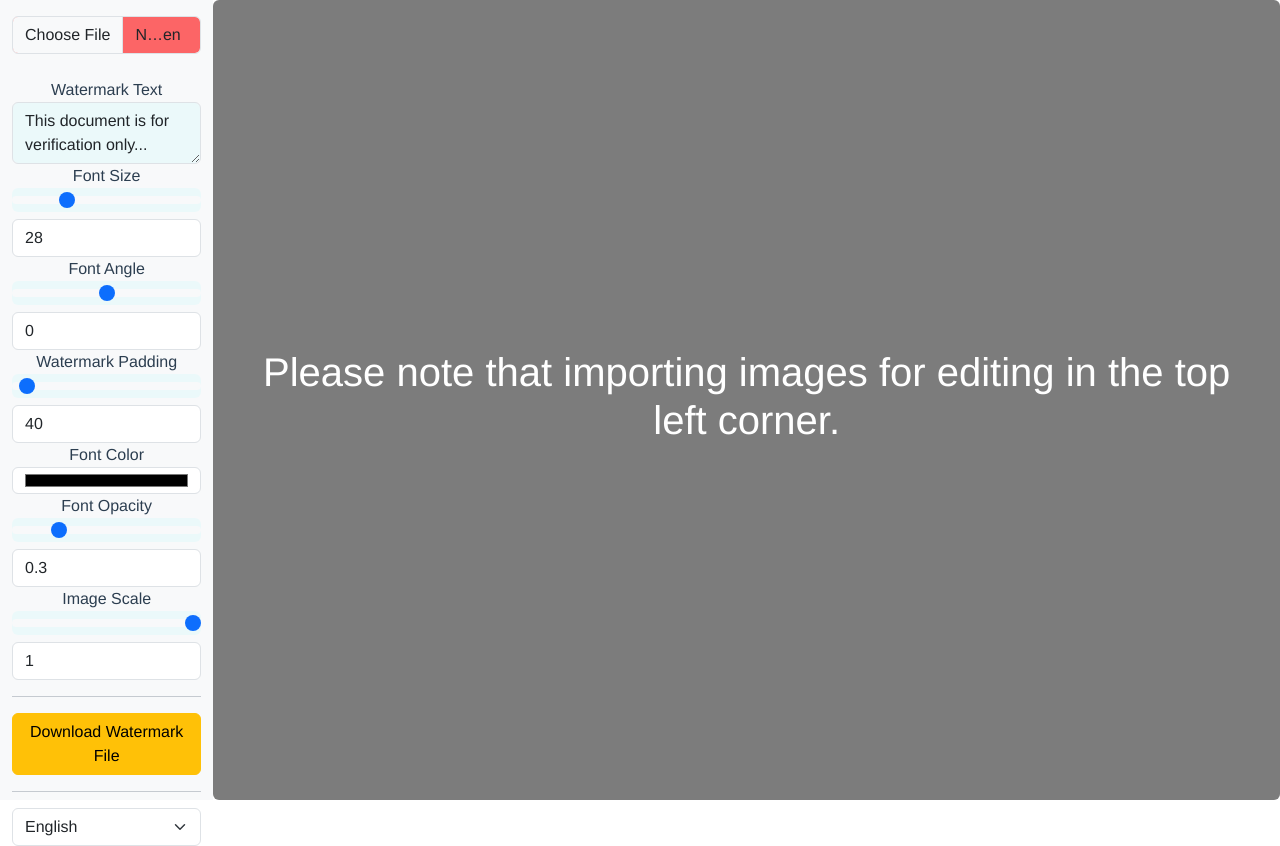
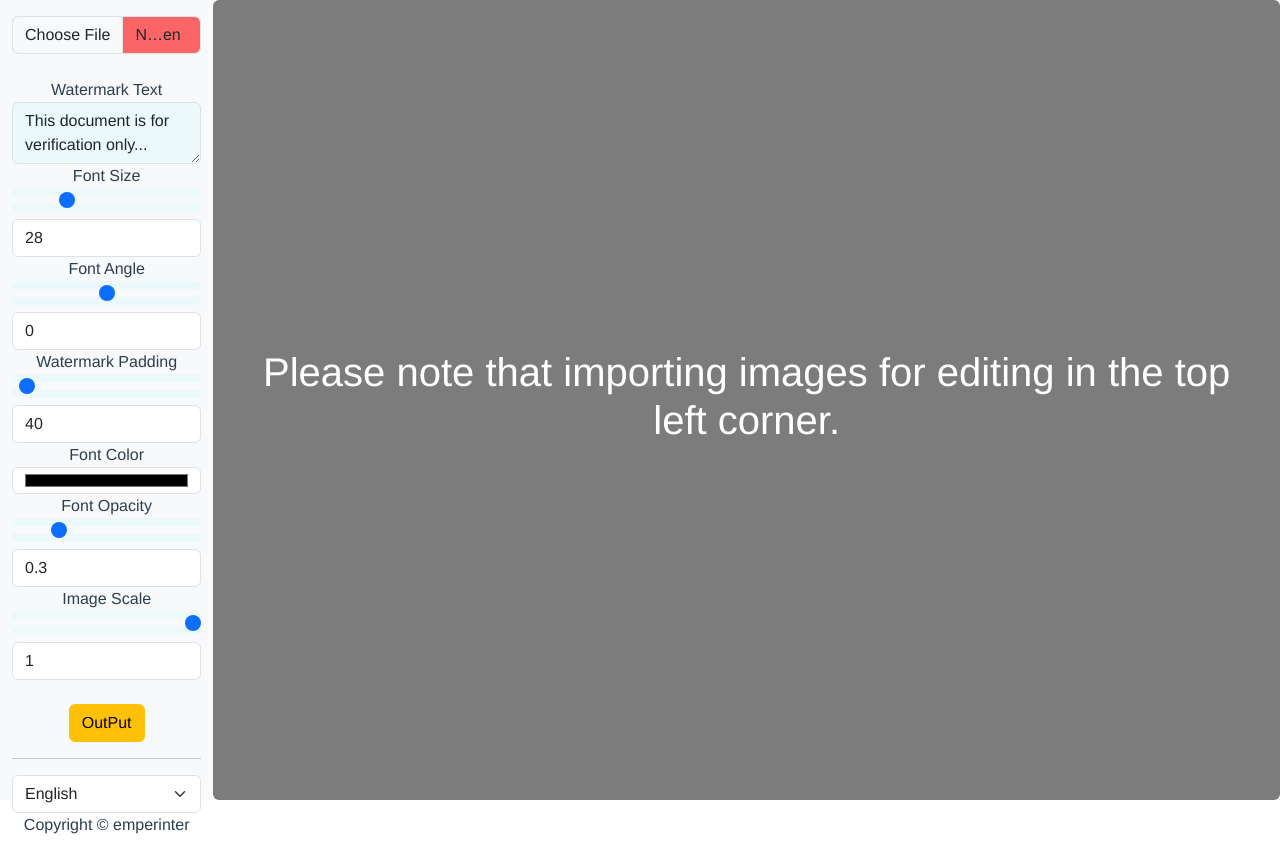
Before and after one commit to emperinter/watermark-vue, a Vue app: page / in a window 1280 px wide. Built offline with nearby package versions, Linux system fonts and the light colour scheme.

Commit message:
refactor(lang): change some language

```diff
--- a/src/background.js
+++ b/src/background.js
@@ -15,7 +15,8 @@ async function createWindow() {
   const win = new BrowserWindow({
     width: 1400,
     height: 900,
-    title: "WaterMark",
+    // frame: false, // 隐藏标题栏
+    title: "",
     icon: "./assets/logo.png",
     webPreferences: {
 
--- a/src/components/ImageWatermark.vue
+++ b/src/components/ImageWatermark.vue
@@ -51,7 +51,8 @@
               <input type="range" class="form-range" v-model.number="scale" min="0.1" max="1" step="0.1" @change="addWatermark"  style="background-color:rgba(0, 255, 255, 0.05);border-radius: 0.375rem;">
               <input type="number" class="form-control" v-model.number="scale" @change="addWatermark">
             </li>
-            <hr>
+            <!-- <hr> -->
+            <br>
             <li>
               <button class="btn btn-warning" @click="downloadImage">{{ $t('Download') }}</button>
             </li>
@@ -63,14 +64,14 @@
               :key="item"
               :label="item"
               :value="$i18n.messages.label_tag[item]"
-              :selected="this.$i18n.locale === $i18n.messages.label_tag[item]"
+              :selected="($i18n.messages.label_tag[item] && $i18n.locale === $i18n.messages.label_tag[item]) || item === 'English'"
               >
             </option>
           </select>
-          <!-- <hr>
-          <div>
+          <!-- <hr> -->
+          <p>
               Copyright © emperinter
-          </div> -->
+          </p>
       </div>
     </nav>
       <main class="col-md-9 ms-sm-auto col-lg-10 px-md-4  container-fluid my-container" style="background-color: #00000083 !important;border-radius: 0.375rem;overflow: scroll;overflow-y: scroll;">
--- a/src/locales/cn.json
+++ b/src/locales/cn.json
@@ -1,7 +1,7 @@
 {
     "Image Watermark":"图片水印",
     "Add Watermark":"添加/修改水印",
-    "Download":"下载水印文件",
+    "Download":"导出",
     "Watermark Text":"水印内容",
     "Font Size":"字体大小",
     "Font Color":"字体颜色",
--- a/src/locales/de.json
+++ b/src/locales/de.json
@@ -1,7 +1,7 @@
 {
     "Image Watermark": "Bild Wasserzeichen",
     "Add Watermark": "Wasserzeichen hinzufügen / ändern",
-    "Download": "Wasserzeichen-Datei herunterladen",
+    "Download": "Herunterladen",
     "Watermark Text": "Wasserzeichen-Text",
     "Font Size": "Schriftgröße",
     "Font Color": "Schriftfarbe",
--- a/src/locales/en.json
+++ b/src/locales/en.json
@@ -1,7 +1,7 @@
 {
     "Image Watermark": "Image Watermark",
     "Add Watermark": "Add/Modify Watermark",
-    "Download": "Download Watermark File",
+    "Download": "OutPut",
     "Watermark Text": "Watermark Text",
     "Font Size": "Font Size",
     "Font Color": "Font Color",
--- a/src/locales/es.json
+++ b/src/locales/es.json
@@ -1,7 +1,7 @@
 {
     "Image Watermark": "Marca de agua de imagen",
     "Add Watermark": "Agregar/Modificar marca de agua",
-    "Download": "Descargar archivo de marca de agua",
+    "Download": "Descargar",
     "Watermark Text": "Texto de marca de agua",
     "Font Size": "Tamaño de fuente",
     "Font Color": "Color de fuente",
--- a/src/locales/fr.json
+++ b/src/locales/fr.json
@@ -1,7 +1,7 @@
 {
     "Image Watermark": "Filigrane d'image",
     "Add Watermark": "Ajouter / Modifier un filigrane",
-    "Download": "Télécharger le fichier de filigrane",
+    "Download": "Télécharger",
     "Watermark Text": "Texte de filigrane",
     "Font Size": "Taille de police",
     "Font Color": "Couleur de police",
--- a/src/locales/it.json
+++ b/src/locales/it.json
@@ -1,7 +1,7 @@
 {
     "Image Watermark": "Filigrana dell'immagine",
     "Add Watermark": "Aggiungi / Modifica filigrana",
-    "Download": "Scarica il file di filigrana",
+    "Download": "Scarica",
     "Watermark Text": "Testo di filigrana",
     "Font Size": "Dimensione del carattere",
     "Font Color": "Colore del carattere",
--- a/src/locales/ja.json
+++ b/src/locales/ja.json
@@ -1,7 +1,7 @@
 {
     "Image Watermark": "画像の透かし",
     "Add Watermark": "透かしの追加/変更",
-    "Download": "透かしファイルのダウンロード",
+    "Download": "ダウンロード",
     "Watermark Text": "透かしテキスト",
     "Font Size": "フォントサイズ",
     "Font Color": "フォントカラー",
```
